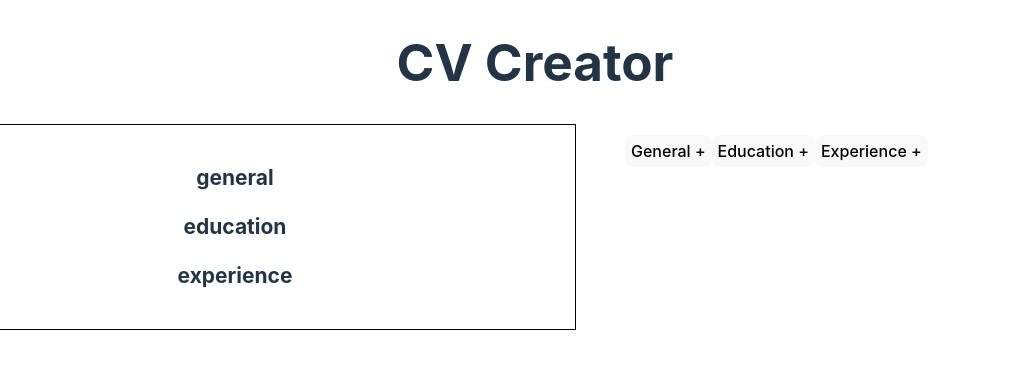
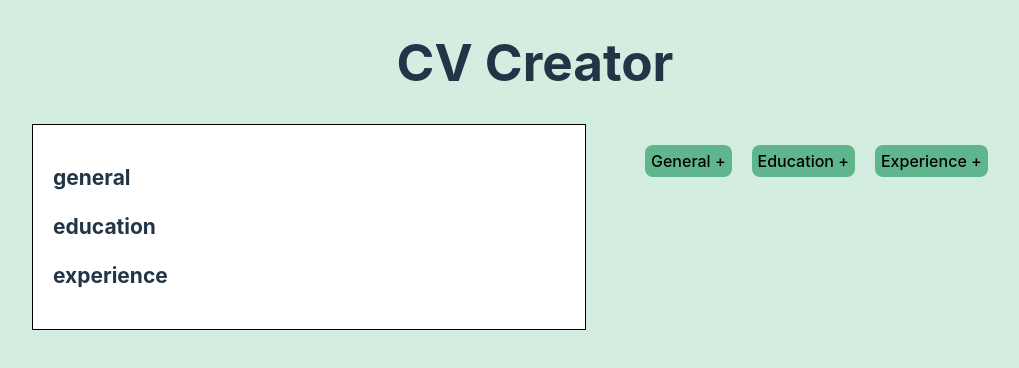
Before and after one commit to chimdice/cv-application, a React (Vite) app: page / in a window 1280 px wide. Shown: the top 368 px of the page, without its empty margins (105-1124 px from the left). Built offline with nearby package versions, Linux system fonts and the light colour scheme.

Commit message:
Add style to application

```diff
--- a/src/App.css
+++ b/src/App.css
@@ -1,5 +1,4 @@
 #root {
-  max-width: 1280px;
   margin: 0 auto;
   text-align: center;
   height: 100svh;
@@ -8,12 +7,17 @@
 main {
   display: flex;
   gap: 20px;
-  width: 100svw;
+  min-width: 80svw;
 }
 
 .cv-render {
   width: 50%;
   font-size: 14px;
+  text-align: left;
+  margin-left: 10px;
+  background-color: white;
+  max-height: 70svh;
+  overflow: scroll;
 }
 
 .form, .cv-render {
@@ -50,6 +54,11 @@ input {
 
 .buttons {
   margin: 10px;
+  gap: 10px;
+}
+
+button {
+  background-color: #60b68c;
 }
 
 .option-buttons {
--- a/src/index.css
+++ b/src/index.css
@@ -26,8 +26,9 @@ body {
   margin: 0;
   display: flex;
   place-items: center;
-  min-width: 320px;
+  max-width: 100svw;
   min-height: 100vh;
+  background-color: #d4ede1;
 }
 
 h1 {
@@ -35,23 +36,29 @@ h1 {
   line-height: 1.1;
 }
 
-button {
+button,
+input[type="submit"] {
   border-radius: 8px;
   border: 1px solid transparent;
   /*padding: 0.6em 1.2em;*/
   font-size: 1em;
   font-weight: 500;
   font-family: inherit;
-  background-color: #1a1a1a;
+  background-color: #60b68c;
   cursor: pointer;
   transition: border-color 0.25s;
+  margin: 10px;
 }
 button:hover {
-  border-color: black;
+  background-color: #60b68c;
 }
 button:focus,
 button:focus-visible {
   outline: 4px auto -webkit-focus-ring-color;
+}
+
+input[type="submit"] {
+  margin: 0px;
 }
 
 @media (prefers-color-scheme: light) {
@@ -62,7 +69,4 @@ button:focus-visible {
   a:hover {
     color: #747bff;
   }
-  button {
-    background-color: #f9f9f9;
-  }
 }
```
